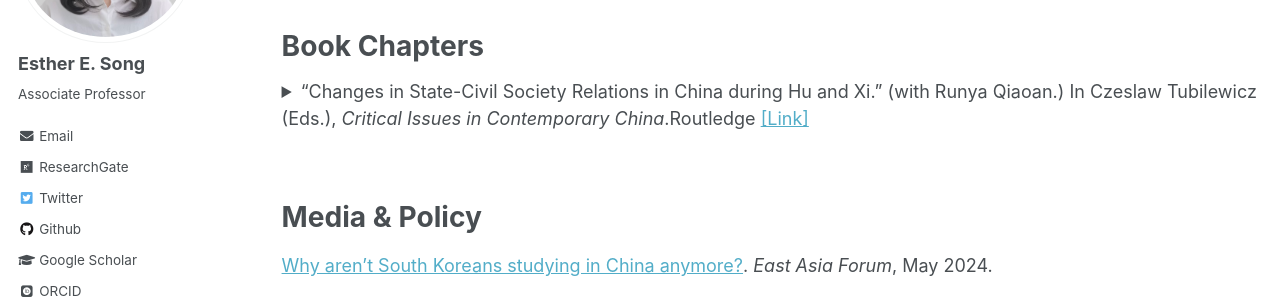
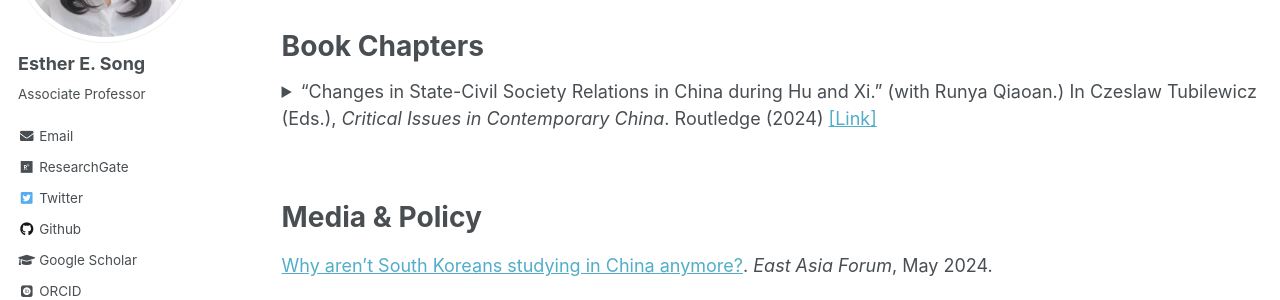
Before and after one commit to ehsong/ehsong.github.io, a Jekyll site: the page built from _pages/research.md, in a window 1280 px wide and 900 px high, scrolled down 1558 px. Shown: the part 152-452 px from the top of the window. Built offline with Jekyll 4.4.1, drawn with Linux system fonts in a browser that asks for light colours; some web fonts are replaced.

Commit message:
Update research.md

```diff
--- a/_pages/research.md
+++ b/_pages/research.md
@@ -37,7 +37,7 @@
 
 # Book Chapters
 
-<details style="display:inline"><summary>“Changes in State-Civil Society Relations in China during Hu and Xi.” (with Runya Qiaoan.) In Czeslaw Tubilewicz (Eds.), <em>Critical Issues in Contemporary China</em>.Routledge <a href="https://www.taylorfrancis.com/chapters/edit/10.4324/9781003227014-4/state-civil-society-relations-china-hu-jintao-xi-jinping-runya-qiaoan-esther-song?context=ubx&refId=457ddd66-47a6-4d74-8d98-0df445118c89" target="blank_">[Link]</a></summary><br><p>This chapter traces Chinese official discourse and regulatory frameworks concerning civil society, scrutinizing their impact on the evolution of the Chinese third sector and their broader implications for China’s governance. The analysis unfolds over two distinct eras – the Hu Era (2002–2012) and the Xi Era (2013–present) – delving into how the Party-state strategically shapes the narrative and policies of civil society. The chapter incorporates a qualitative narrative analysis of Party publications and state documents and an examination of empirical case studies. The chapter not only sheds light on the adaptation of the Party-state to maintain control over the growing third sector but also unveils the nuanced interplay between official discourse and political practice. It also offers insights into the potential trajectory of China’s future civil society governance.</p></details><br>
+<details style="display:inline"><summary>“Changes in State-Civil Society Relations in China during Hu and Xi.” (with Runya Qiaoan.) In Czeslaw Tubilewicz (Eds.), <em>Critical Issues in Contemporary China</em>. Routledge (2024) <a href="https://www.taylorfrancis.com/chapters/edit/10.4324/9781003227014-4/state-civil-society-relations-china-hu-jintao-xi-jinping-runya-qiaoan-esther-song?context=ubx&refId=457ddd66-47a6-4d74-8d98-0df445118c89" target="blank_">[Link]</a></summary><br><p>This chapter traces Chinese official discourse and regulatory frameworks concerning civil society, scrutinizing their impact on the evolution of the Chinese third sector and their broader implications for China’s governance. The analysis unfolds over two distinct eras – the Hu Era (2002–2012) and the Xi Era (2013–present) – delving into how the Party-state strategically shapes the narrative and policies of civil society. The chapter incorporates a qualitative narrative analysis of Party publications and state documents and an examination of empirical case studies. The chapter not only sheds light on the adaptation of the Party-state to maintain control over the growing third sector but also unveils the nuanced interplay between official discourse and political practice. It also offers insights into the potential trajectory of China’s future civil society governance.</p></details><br>
 
 # Media & Policy
 
```
